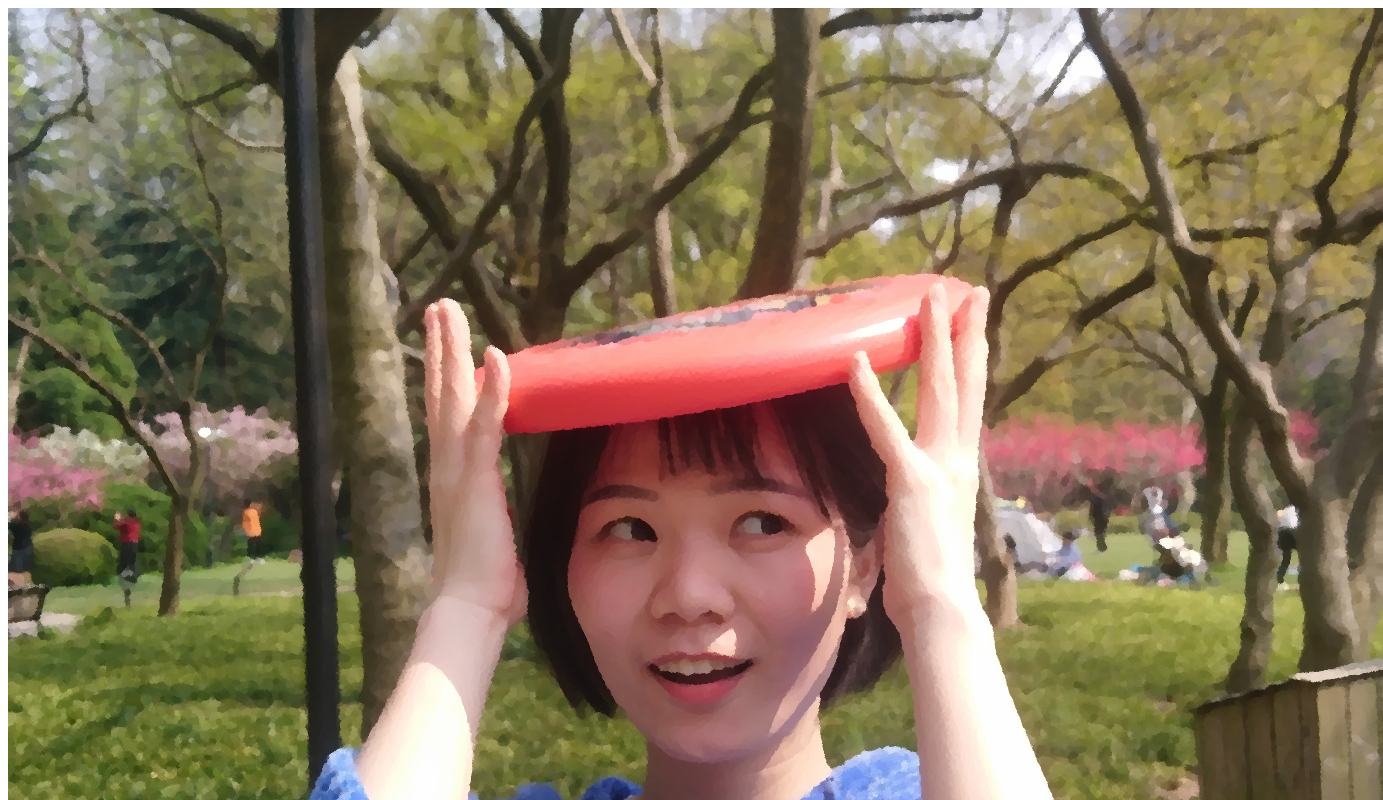
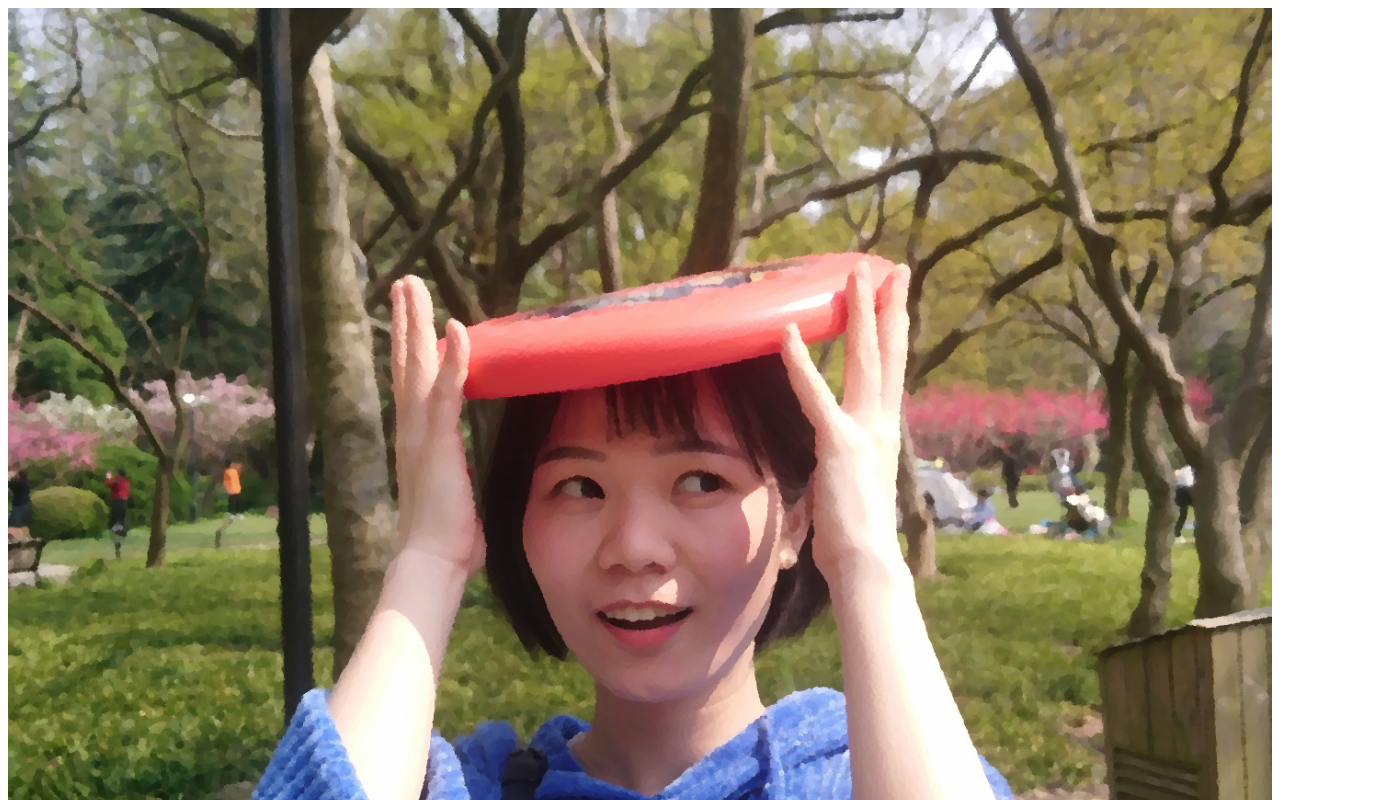
Before and after one commit to CaptainJJD/websiteP, a plain HTML site: page index.html in a window 1280 px wide. Shown: the top 800 px of the page, 1383 px wide, since content can reach past the window. Drawn offline with Linux system fonts and the light colour scheme.

Commit message:
Update index.html

```diff
--- a/index.html
+++ b/index.html
@@ -1 +1 @@
-<img src="18.jpg" width: 100%>
+<img src="18.jpg" width="100%">
```
